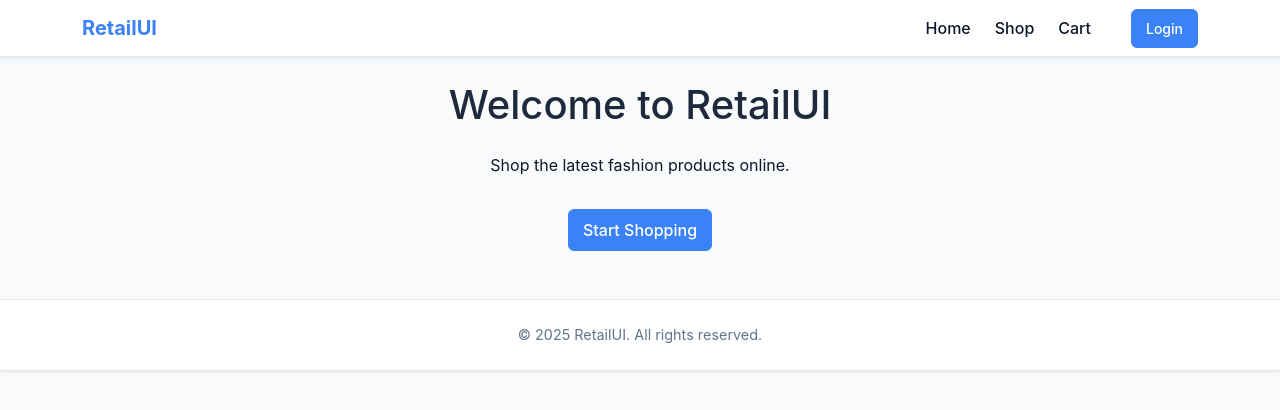
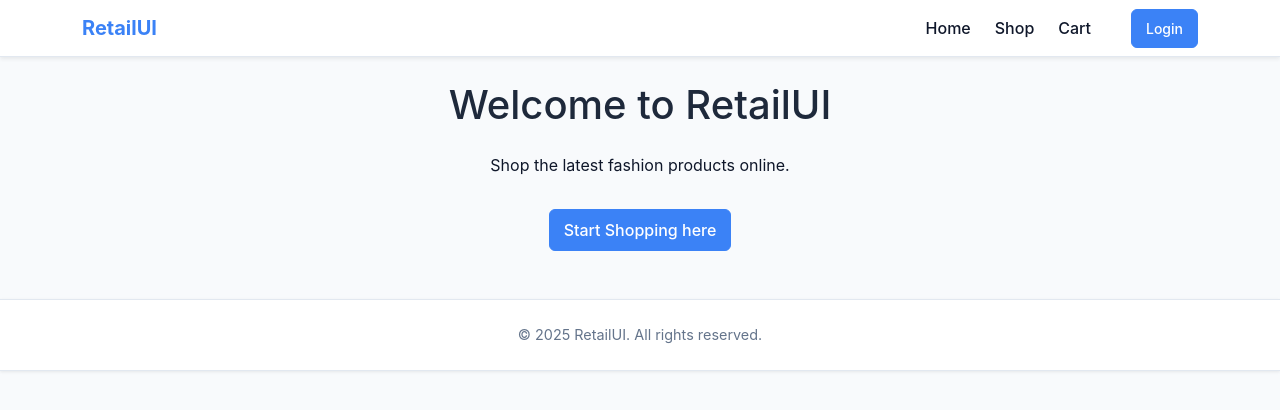
Before and after one commit to suissitakwa/retail-ui, a React (Create React App) app: page / in a window 1280 px wide. Shown: the top 410 px of the page. Built offline with nearby package versions, Linux system fonts and the light colour scheme; no server answers.

Commit message:
update ui to test ci/cd

```diff
--- a/src/pages/Home.jsx
+++ b/src/pages/Home.jsx
@@ -6,7 +6,7 @@ export default function Home() {
     <div className="text-center">
       <h1 className="mb-4">Welcome to RetailUI</h1>
       <p>Shop the latest fashion products online.</p>
-      <Link to="/shop" className="btn btn-primary mt-3">Start Shopping</Link>
+      <Link to="/shop" className="btn btn-primary mt-3">Start Shopping here</Link>
     </div>
   );
 }
```
